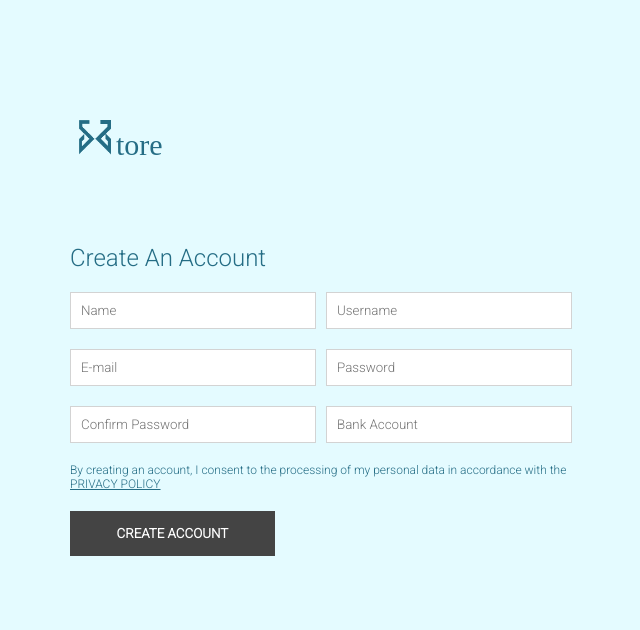
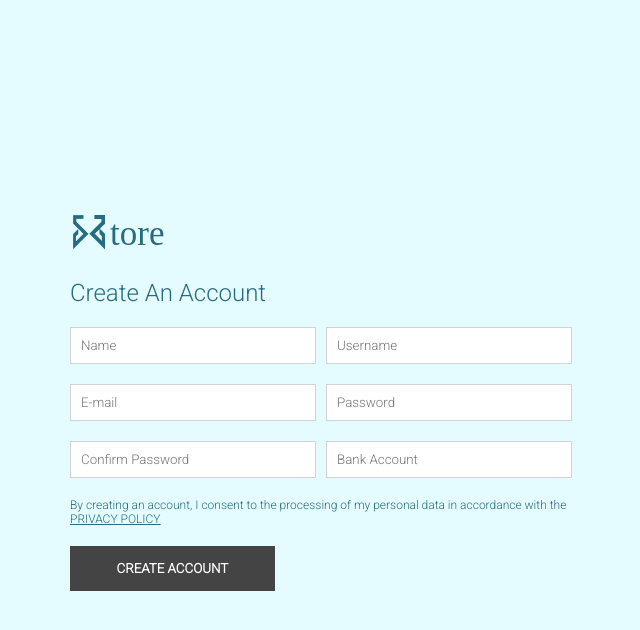
Before and after one commit to towsif45/xtore, a React (Create React App) app in the folder client/: page /register in a window 1280 px wide. Shown: the top 630 px of the page, without its empty margins (314-954 px from the left). Built offline with nearby package versions, Linux system fonts and the light colour scheme; a web font is replaced by a local one.

Commit message:
ui components fixed

```diff
--- a/client/src/App.jsx
+++ b/client/src/App.jsx
@@ -2,8 +2,11 @@ import Home from "./pages/Home";
 import Register from "./pages/Register";
 import LogIn from "./pages/LogIn";
 import Cart from "./pages/Cart";
+import Product from "./pages/Product";
+import Profile from "./pages/Profile";
 import { BrowserRouter, Navigate, Routes } from "react-router-dom";
 import { Route } from "react-router-dom";
+import OrderHistory from "./pages/OrderHistory";
 
 const App = () => {
   const user = false
--- a/client/src/components/Navbar.jsx
+++ b/client/src/components/Navbar.jsx
@@ -1,12 +1,14 @@
 import React from 'react'
 import styled from 'styled-components'
-import { Search, ShoppingCartOutlined } from "@material-ui/icons"
+import { AccountCircle, Search, ShoppingCartOutlined } from "@material-ui/icons"
 import { Badge } from '@material-ui/core';
 import logo from "../images/logo.png"
+import {mobile} from "../responsive"
 
 const Container = styled.div`
     height: 65px;
     background-color: #E4FBFF;
+    ${mobile({height:"50px"})}
 `;
 
 const Wrapper = styled.div`
@@ -14,18 +16,14 @@ const Wrapper = styled.div`
     display: flex;
     justify-content: space-between;
     align-items: center;
+    ${mobile({padding:"10px 10px"})}
 `;
 
 const Left = styled.div`
     flex: 1;
     display: flex;
     align-items: center;
-`;
-
-const Language = styled.span`
-    font-size: 14px;
-    cursor: pointer;
-    color: #256D85;
+    ${mobile({display:"none"})}
 `;
 
 const SearchContainer = styled.div`
@@ -33,17 +31,19 @@ const SearchContainer = styled.div`
     display: flex;
     align-items: center;
     padding: 5px;
-    margin-left: 25px;
-
 `;
 
 const Input = styled.input`
     border: none;
+    ${mobile({width:"50px"})}
 `
 
 const Center = styled.div`
     flex: 1;
     text-align: center;
+    align-items: center;
+    display: flex;
+    justify-content: center;
     align-items: center;
 `;
 
@@ -51,7 +51,9 @@ const Logo = styled.div`
     font-family: 'Expletus Sans', cursive;
     font-size: 35px;
     color: #256D85;
+    align-items: center;
     cursor: pointer;
+    ${mobile({fontSize:"24px"})}
 `;
 
 const Image = styled.img`
@@ -59,6 +61,8 @@ const Image = styled.img`
     width: 35px;
     margin-right: 3px;
     cursor: pointer;
+    margin-top: 5px;
+    ${mobile({height:"24px", width:"24px"})}
 `
 
 const Right = styled.div`
@@ -67,6 +71,7 @@ const Right = styled.div`
     align-items: center;
     justify-content: flex-end;
     color: #256D85;
+    ${mobile({flex: 2, justifyContent:"flex-end"})}
 `;
 
 const MenuItem = styled.div`
@@ -75,6 +80,7 @@ const MenuItem = styled.div`
     margin-left: 25px;
     color: #256D85;
     cursor: pointer;
+    ${mobile({fontSize:"12px", marginLeft:"10px"})}
 `
 
 const Navbar = () => {
@@ -82,17 +88,17 @@ const Navbar = () => {
     <Container>
         <Wrapper>
             <Left>
-                <Language>
-                    En
-                </Language>
                 <SearchContainer>
-                    <Input/>
+                    <Input placeholder = "search"/>
                     <Search style={{color:"#256D85", fontSize:16}}/>
                 </SearchContainer>
             </Left>
             <Center>
                 <Logo>
                     <Image src = {logo} />
+                    {/* <LogoText>tore</LogoText> */}
+                </Logo>
+                <Logo>
                     tore
                 </Logo>
             </Center>
@@ -104,6 +110,9 @@ const Navbar = () => {
                     <ShoppingCartOutlined/>
                     </Badge>
                 </MenuItem>
+                <MenuItem>
+                    <AccountCircle/>
+                </MenuItem>
             </Right>
         </Wrapper>
     </Container>
--- a/client/src/components/Product.jsx
+++ b/client/src/components/Product.jsx
@@ -1,6 +1,5 @@
 import {
   FavoriteBorderOutlined,
-  SearchOutlined,
   ShoppingCartOutlined,
 } from "@material-ui/icons";
 import { useEffect, useState } from "react";
@@ -9,6 +8,7 @@ import headphone from "../images/headphonerbg.png";
 import watch from "../images/smartwatch.png";
 import phone from "../images/phone.png";
 import axios from "axios";
+import { mobile } from "../responsive";
 
 const ContainerOuter = styled.div`
   padding: 0px 50px;
@@ -53,6 +53,7 @@ const CircleShape = styled.div`
 const Image = styled.img`
   height: 75%;
   z-index: 3;
+  // ${mobile({height:"30vh"})}
 `;
 
 const Info = styled.div`
--- a/client/src/components/Slider.jsx
+++ b/client/src/components/Slider.jsx
@@ -4,6 +4,7 @@ import { ArrowLeftOutlined, ArrowRightOutlined } from "@material-ui/icons"
 import banner2 from "../images/banner2.png"
 import black_banner from "../images/black_banner.jpg"
 import React, { useState } from "react";
+import { mobile } from '../responsive';
 // import { sliderItems } from '../data';
 
 const Container = styled.div`
@@ -13,6 +14,7 @@ const Container = styled.div`
     background-color: #E4FBFF;
     position: relative;
     overflow: hidden;
+    ${mobile({display:"none"})}
 
 `
 const Arrow = styled.div`
@@ -34,6 +36,7 @@ const Arrow = styled.div`
     z-index: 2;
 
     &:hover {
+        transition: all 0.3s ease;
         transform: scale(1.1);
         // opacity: 30%;
     }
--- a/client/src/pages/Cart.jsx
+++ b/client/src/pages/Cart.jsx
@@ -3,19 +3,19 @@ import Navbar from '../components/Navbar';
 import Footer from '../components/Footer';
 import headphone from "../images/headphonerbg.png"
 import { Add, Remove } from '@material-ui/icons';
+import { mobile } from '../responsive';
 
 const Container = styled.div`
-    // background-color: #E8F9FD;
-    // position: relative;
+
 `
 
 const Wrapper = styled.div`
     padding: 20px;
+    ${mobile({padding:"10px"})}
 
 `
 
 const Title = styled.div`
-    // font-family: 'Expletus Sans', cursive;
     font-weight: 300;
     text-align: center;
     font-size: 26px;
@@ -28,6 +28,7 @@ const Top = styled.div`
     align-items: center;
     justify-content: space-between;
     padding: 20px;
+    ${mobile({flexDirection:"column"})}
 `
 
 const TopButton = styled.button`
@@ -37,20 +38,17 @@ const TopButton = styled.button`
     border: ${(props) => props.type === "filled" && "none"};
     background-color: ${(props) => props.type === "filled" ? "#256D85" : "transparent"};
     color: ${(props) => props.type === "filled" && "white"};
+    transition: all 0.3s ease;
+    &:hover {
+        transform: scale(1.02);
+        background-color: #E8F9FD;
+    }
 `
 
-// const TopTexts = styled.div`
-
-// `
-// const TopText = styled.span`
-//     text-decoration: underline;
-//     cursor: pointer;
-//     margin: 0px 10px;
-
-// `
 const Bottom = styled.div`
     display: flex;
     jystify-content: space-between;
+    ${mobile({flexDirection:"column"})}
 `
 const Info = styled.div`
     flex: 3;
@@ -118,7 +116,7 @@ const Summary = styled.div`
     border: 0.5px solid lightgray;
     border-radius: 10px;
     padding: 20px;
-    height: 50vh;
+    height: 350px;
 `
 
 const SummaryTitle = styled.div`
@@ -144,6 +142,12 @@ const Button = styled.button`
     color: white;
     font-weight: 600;
     border: none;
+    cursor: pointer;
+    transition: all 0.3s ease;
+    &:hover {
+        transform: scale(1.02);
+
+    }
 `
 
 const Cart = () => {
@@ -156,19 +160,9 @@ const Cart = () => {
                 <TopButton>
                     CONTINUE SHOPPING
                 </TopButton>
-
-                {/* <TopTexts>
-                    <TopText>
-                        Your Shopping Bag
-                    </TopText>
-                    <TopText>
-                        Your Wishlist
-                    </TopText>
-                </TopTexts> */}
-
-                <TopButton type="filled">
+                {/* <TopButton type="filled">
                     CHECKOUT NOW
-                </TopButton>
+                </TopButton> */}
             </Top>
             <Bottom>
 
--- a/client/src/pages/LogIn.jsx
+++ b/client/src/pages/LogIn.jsx
@@ -4,36 +4,35 @@ import logo from "../images/logo.png"
 const Container = styled.div`
   width: 100vw;
   height: 100vh;
-  // background-color: #93B5C6;
   display: flex;
   align-items: center;
   justify-content: center;
-  position: relative;
   background-color: #E4FBFF;
 
 `
+const LogoContainer = styled.div`
+  flex: 1;
+  align-items: center;
+  display: flex;
+  align-items: center;
+`
 const Logo = styled.div`
-  position: absolute;
-  top: 0;
-  left: 0;
-  margin: 150px 0px 0px 390px;
-  // margin-top: 150px;
   font-family: 'Expletus Sans', cursive;
   font-size: 30px;
   color: #256D85;
+  margin-bottom: 20px;
 `
 const Image = styled.img`
   height: 35px;
   width: 35px;
   margin-right: 5px;
+  margin-top: 5px;
 `
 
 const Wrapper = styled.div`
   width: 40%;
-  // height: 40%;
   padding: 20px;
   background-color: #E4FBFF;
-  // text-align: center;
 
 `
 const Title = styled.div`
@@ -45,11 +44,9 @@ const Title = styled.div`
 const Form = styled.form`
    display: flex;
    flex-direction: column;
-   flex-wrap: wrap;
-  //  align-items: center;
+
 `
 const Input = styled.input`
-  // flex: 1;
   width: 65%;
   margin: 20px 10px 0px 0px;
   padding: 10px;
@@ -63,11 +60,15 @@ const Button = styled.button`
   margin-top: 30px;
   padding: 15px 10px;
   color: white;
-  // font-weight: 600;
   background-color: #444444;
   cursor: pointer;
-  // margin-top: 15px;
   font-size: 15px;
+  transition: all 0.3s ease;
+
+  &:hover {
+    background-color: #256D85;
+    transform: scale(1.02);
+  }
 `
 const TextContainer = styled.div`
   color: #256D85;
@@ -81,11 +82,20 @@ const Link = styled.a`
 const LogIn = () => {
   return (
     <Container>
-      <Logo>
-        <Image src = {logo}/>
-        tore
-      </Logo>
+
       <Wrapper>
+        <LogoContainer>
+          <Logo>
+            <Image src = {logo}/>
+          </Logo>
+          <Logo>
+            tore
+          </Logo>
+        </LogoContainer>
+        {/* <Logo>
+          <Image src = {logo}/>
+          tore
+        </Logo> */}
         <Title>Sign In</Title>
         <Form>
           <Input placeholder = "E-mail"></Input>
--- a/client/src/pages/OrderHistory.jsx
+++ b/client/src/pages/OrderHistory.jsx
@@ -15,7 +15,7 @@ const OrderHistory = () => {
     <Container>
         <Navbar/>
         <Box sx = {{margin: 50}}>
-            <SimpleCard sx = {{width: "100%"}}/>
+            <SimpleCard />
         </Box>
         <Box sx = {{margin: 50}}>
             <SimpleCard/>
--- a/client/src/pages/Product.jsx
+++ b/client/src/pages/Product.jsx
@@ -3,6 +3,7 @@ import { Add, Remove } from "@material-ui/icons";
 import Footer from "../components/Footer";
 import Navbar from "../components/Navbar";
 import headphone from "../images/headphonerbg.png"
+import { mobile } from "../responsive";
 
 const Container = styled.div`
 
@@ -10,6 +11,7 @@ const Container = styled.div`
 const Wrapper = styled.div`
   padding: 50px;
   display: flex;
+  ${mobile({flexDirection:"column", padding:"10px", alignItems:"center"})}
 `;
 
 const ImgContainer = styled.div`
@@ -20,6 +22,7 @@ const Image = styled.img`
   width: 400px;
   height: 400px;
 //   object-fit: cover;
+  ${mobile({height:"50vh", width:"50vh"})}
 `;
 
 const InfoContainer = styled.div`
--- a/client/src/pages/Profile.jsx
+++ b/client/src/pages/Profile.jsx
@@ -2,6 +2,7 @@ import styled from "styled-components";
 import Navbar from "../components/Navbar";
 import Footer from "../components/Footer"
 import { History } from "@material-ui/icons";
+import { mobile } from "../responsive";
 
 const Container = styled.div`
     // align-items: center;
@@ -12,6 +13,7 @@ const ProfileContainer = styled.div`
     align-items: center;
     position: relative;
     height: 350px;
+    ${mobile({display:"flex",flexDirection:"column"})}
 `
 
 const InfoContainer = styled.div`
@@ -20,12 +22,15 @@ const InfoContainer = styled.div`
     justify-content: center;
     flex-direction: column;
     height: 100%;
+    ${mobile({alignItems:"center"})}
+
 `
 const FullInfo = styled.div`
     display: flex;
     align-items: center;
     justify-content: space-between;
     margin: 15px 200px;
+    ${mobile({flexDirection:"column", margin:"10px"})}
 `
 
 const TitleInfo = styled.div`
@@ -63,6 +68,7 @@ const Hr = styled.hr`
     height: 2px;
     width: 60%;
     margin-left: 150px;
+
 `
 
 const Profile = () => {
--- a/client/src/pages/Register.jsx
+++ b/client/src/pages/Register.jsx
@@ -10,20 +10,23 @@ const Container = styled.div`
   justify-content: center;
 
 `
+const LogoContainer = styled.div`
+  flex: 1;
+  align-items: center;
+  display: flex;
+  align-items: center;
+`
 const Logo = styled.div`
-  position: absolute;
-  top: 0;
-  left: 0;
-  margin: 120px 0px 0px 390px;
-  // margin-top: 150px;
   font-family: 'Expletus Sans', cursive;
-  font-size: 30px;
+  font-size: 35px;
   color: #256D85;
+  margin-bottom: 20px;
 `
 const Image = styled.img`
   height: 35px;
   width: 35px;
   margin-right: 5px;
+  margin-top: 5px;
 `
 const Wrapper = styled.div`
   width: 40%;
@@ -66,16 +69,26 @@ const Button = styled.button`
   font-weight: 600;
   background-color: #444444;
   cursor: pointer;
+  transition: all 0.3s ease;
+
+  &:hover {
+    background-color: #256D85;
+    transform: scale(1.02);
+  }
 `
 
 const Register = () => {
   return (
     <Container>
-      <Logo>
-        <Image src = {logo}/>
-        tore
-      </Logo>
       <Wrapper>
+        <LogoContainer>
+        <Logo>
+          <Image src = {logo}/>
+        </Logo>
+        <Logo>
+          tore
+        </Logo>
+        </LogoContainer>
         <Title>Create An Account</Title>
         <Form>
           <Input placeholder = "Name"></Input>
--- /dev/null
+++ b/client/src/responsive.jsx
@@ -0,0 +1,9 @@
+import {css} from "styled-components"
+
+export const mobile = (props) => {
+    return css`
+        @media only screen and (max-width:500px){
+            ${props}
+        }
+    `;
+};
```
Also changed, not shown: client/src/components/Footer.jsx (+2 -19 lines).
